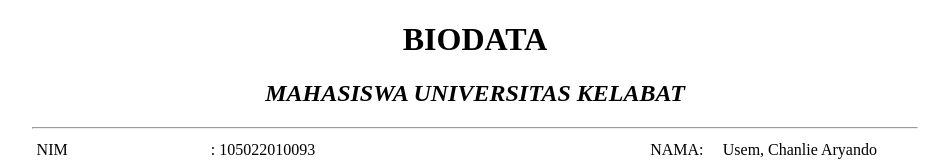
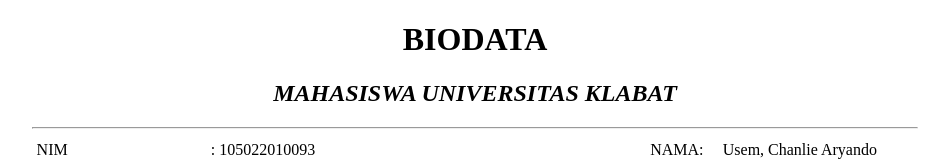
Before and after one commit to chanliearyandousem/chanliearyandousem, a plain HTML site: page index.html in a window 1280 px wide. Shown: the top 160 px of the page, without its empty margins (165-1114 px from the left). Drawn offline with Linux system fonts and the light colour scheme.

Commit message:
Update index.html

```diff
--- a/index.html
+++ b/index.html
@@ -9,7 +9,7 @@
     <h1 align="center">
         BIODATA
     </h1>
-    <h2 align="center"><i>MAHASISWA UNIVERSITAS KELABAT</i></h2>
+    <h2 align="center"><i>MAHASISWA UNIVERSITAS KLABAT</i></h2>
     <hr align="center" width="70%">
     <table align="center" cellpadding="2" width="70%" >
         <tr>
```
